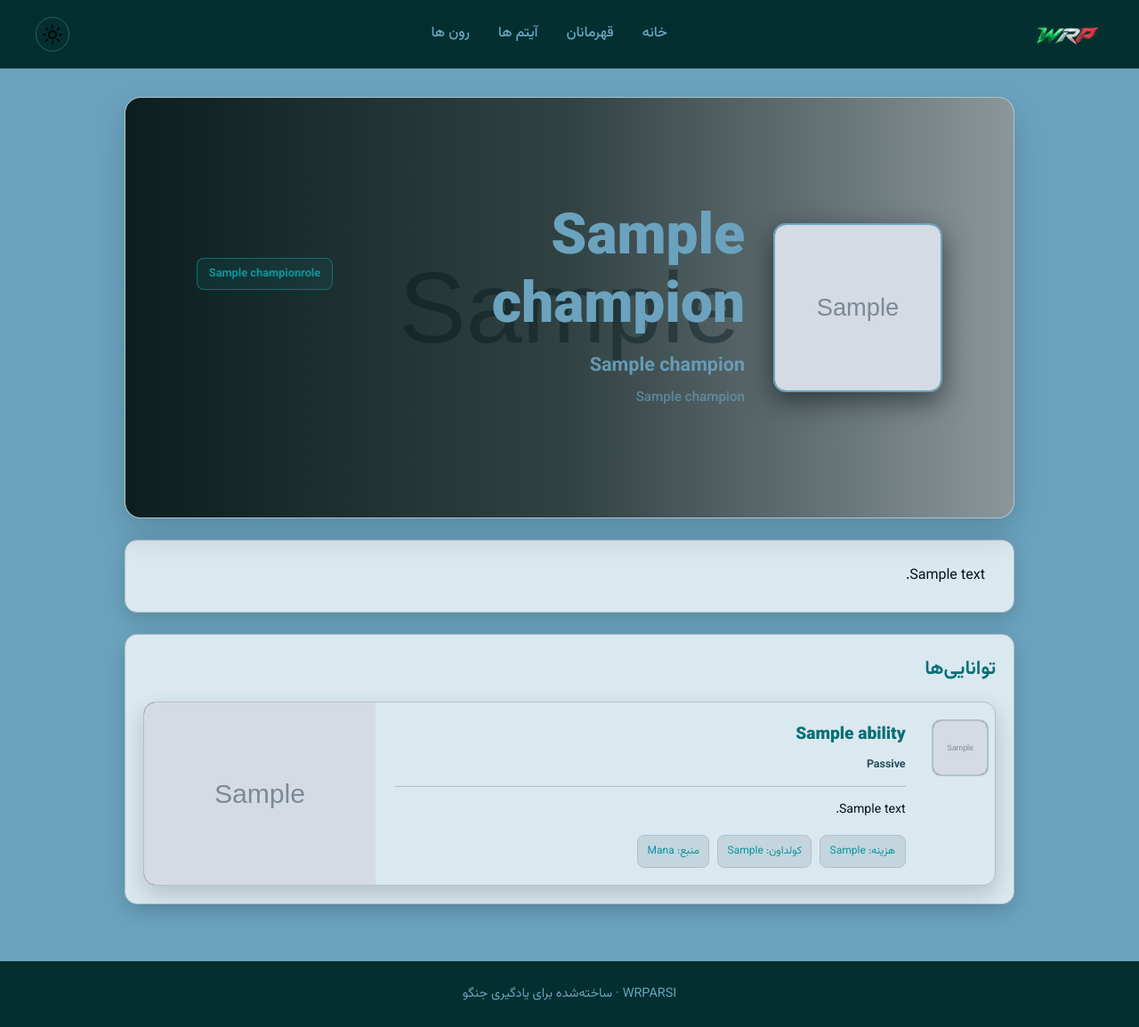
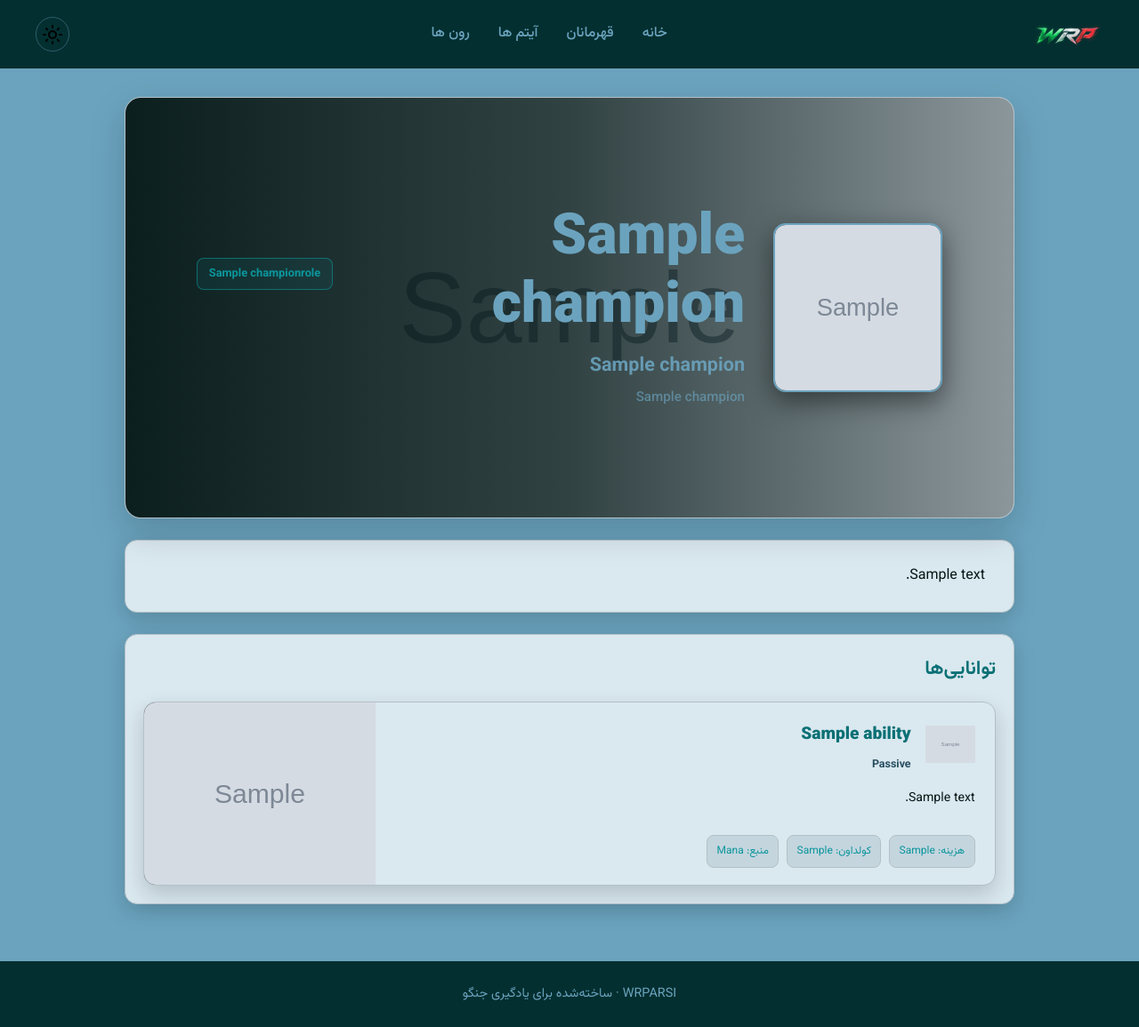
Before and after one commit to AKILLERHM/WRPARSI, a Django app: a page that uses champions/templates/champions/champion.html in a window 1280 px wide. Shown: the whole page at 89% size. Run offline with Django 5.2, Linux system fonts and the light colour scheme; tables that the repository leaves empty hold one stand-in row (values such as "Sample post"); grey boxes marked "Sample" are stand-in pictures; grey boxes are pictures that could not be loaded.

Commit message:
fixed champion page phone bug

```diff
--- a/champions/templates/champions/champion.html
+++ b/champions/templates/champions/champion.html
@@ -157,17 +157,23 @@
                 <div class="ability-content">
 
                     <div class="ability-header">
-
-                        <div>
+                        <div class="ability-header__text">
                             <h2 class="ability-name">
                                 {{ ability.name }}
                             </h2>
-
                             <span class="ability-type">
                                 {{ ability.get_type_display }}
                             </span>
                         </div>
 
+
+                        <div class="ability-icon">
+                            {% if ability.picture %}
+                                <img src="{{ ability.picture }}" alt="{{ ability.name }}">
+                            {% else %}
+                                <div class="ability-icon-placeholder">?</div>
+                            {% endif %}
+                        </div>
                     </div>
 
                     <p class="ability-description">
@@ -198,26 +204,6 @@
 
                 </div>
 
-
-                <!-- Ability Picture: سمت راست -->
-                <div class="ability-icon">
-
-                    {% if ability.picture %}
-
-                        <img
-                            src="{{ ability.picture }}"
-                            alt="{{ ability.name }}"
-                        >
-
-                    {% else %}
-
-                        <div class="ability-icon-placeholder">
-                            ?
-                        </div>
-
-                    {% endif %}
-
-                </div>
 
             </article>
 
--- a/static/style/champion.css
+++ b/static/style/champion.css
@@ -344,18 +344,12 @@
 .ability-card {
     display: grid;
 
-    /*
-       سمت چپ: ویدیو
-       وسط: اطلاعات
-       سمت راست: عکس
-    */
     grid-template-columns:
         260px
-        minmax(0, 1fr)
-        78px;
+        minmax(0, 1fr);
 
     grid-template-areas:
-        "video content icon";
+        "video content";
 
     align-items: stretch;
 
@@ -469,15 +463,18 @@
 
 .ability-header {
     display: flex;
-
+    flex-direction: row;
     align-items: flex-start;
     justify-content: space-between;
+    gap: 1rem;
+    direction: ltr;
+}
 
-    gap: 1rem;
-
-    padding-bottom: 0.8rem;
-
-    border-bottom: 1px solid var(--color-surface-border);
+.ability-header__text {
+    flex: 1;
+    min-width: 0;
+    direction: rtl;
+    text-align: left;
 }
 
 .ability-name {
@@ -485,14 +482,18 @@
 
     color: var(--color-heading);
 
+    text-align: right;
+
     font-size: 1.2rem;
     font-weight: 800;
 }
 
 .ability-type {
-    display: inline-block;
+    display: block;
 
-    margin-top: 0.3rem;
+    margin-top: 0.35rem;
+
+    text-align: right;
 
     color: var(--color-text-muted);
 
@@ -545,22 +546,11 @@
    ========================================================= */
 
 .ability-icon {
-    grid-area: icon;
-
-    align-self: start;
-    justify-self: center;
-
-    width: 64px;
-    height: 64px;
-
-    margin-top: 1.2rem;
-
-    overflow: hidden;
-
-    border: 2px solid var(--color-surface-border);
-    border-radius: 10px;
-
-    background: var(--c-darkest);
+    position: static;
+    flex: 0 0 56px;
+    width: 56px;
+    height: 56px;
+    margin: 0;
 }
 
 .ability-icon img {
@@ -569,7 +559,9 @@
     width: 100%;
     height: 100%;
 
-    object-fit: cover;
+    object-fit: contain;
+
+    border-radius: 6px;
 }
 
 .ability-icon-placeholder {
```
Also changed, not shown: other parts of static/style/champion.css (+19 -19 lines).
